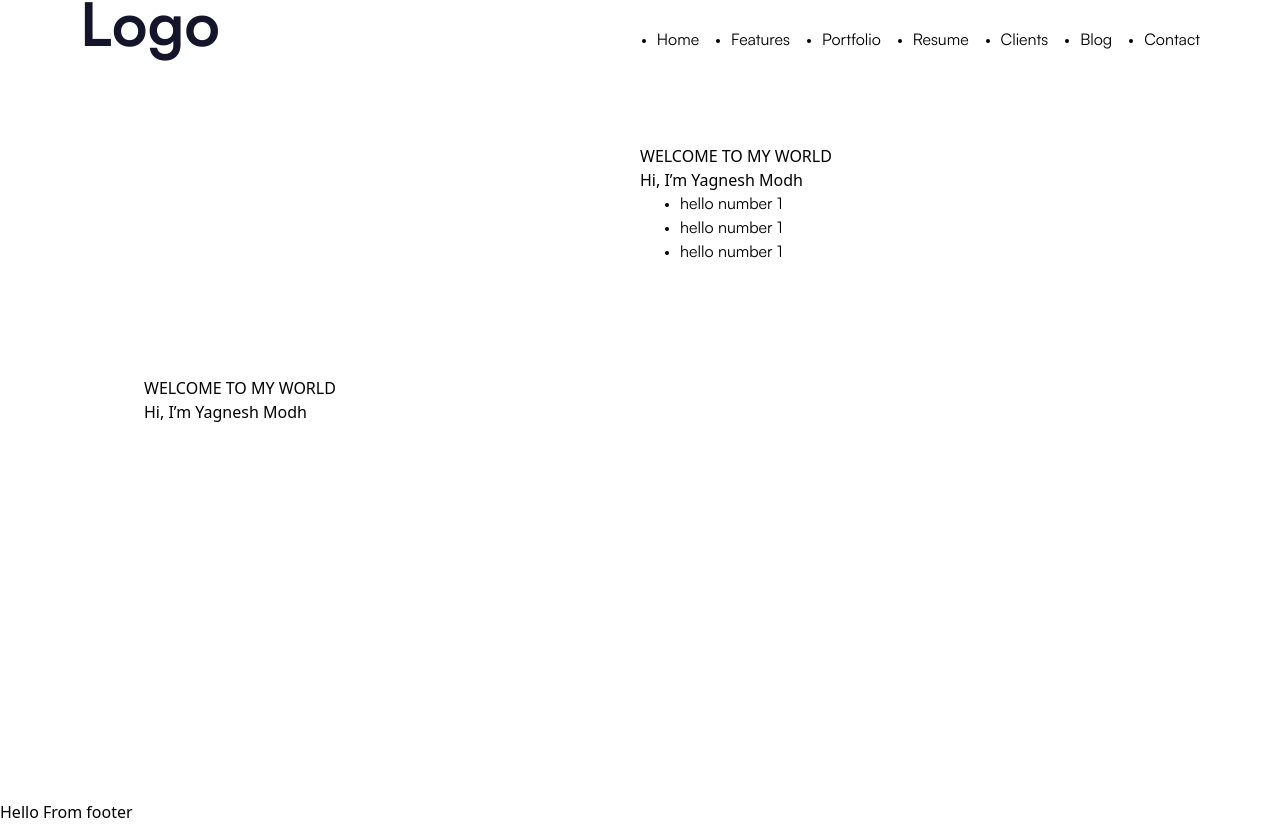
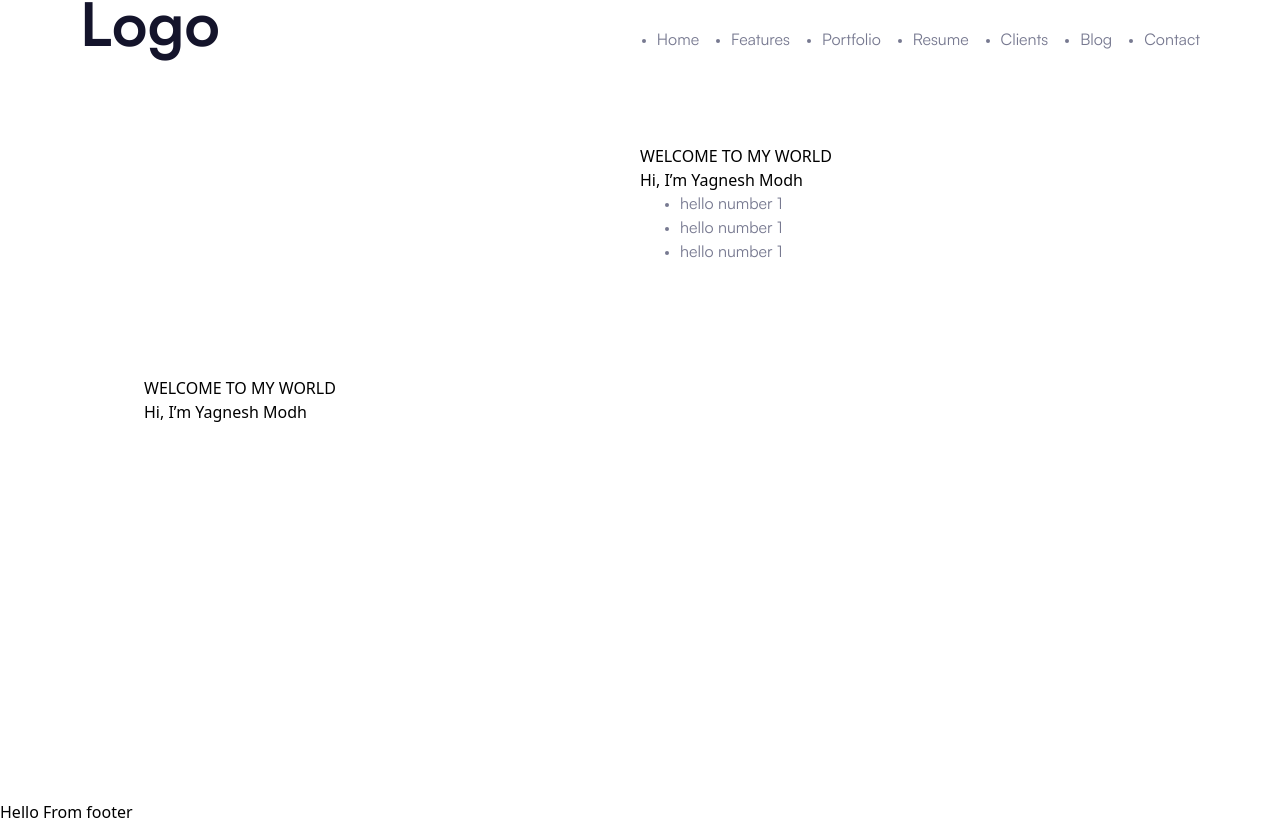
Before and after one commit to imyagnesh/yagnesh-portfolio-web, a Next.js app: page / in a window 1280 px wide. Built offline with nearby package versions, Linux system fonts and the light colour scheme.

Commit message:
added globl style

```diff
--- a/styles/globals.css
+++ b/styles/globals.css
@@ -134,6 +134,7 @@
 
   ul {
     @apply font-body list-disc pl-10;
+    color: theme("colors.Neutral600");
   }
 
   ol {
```
